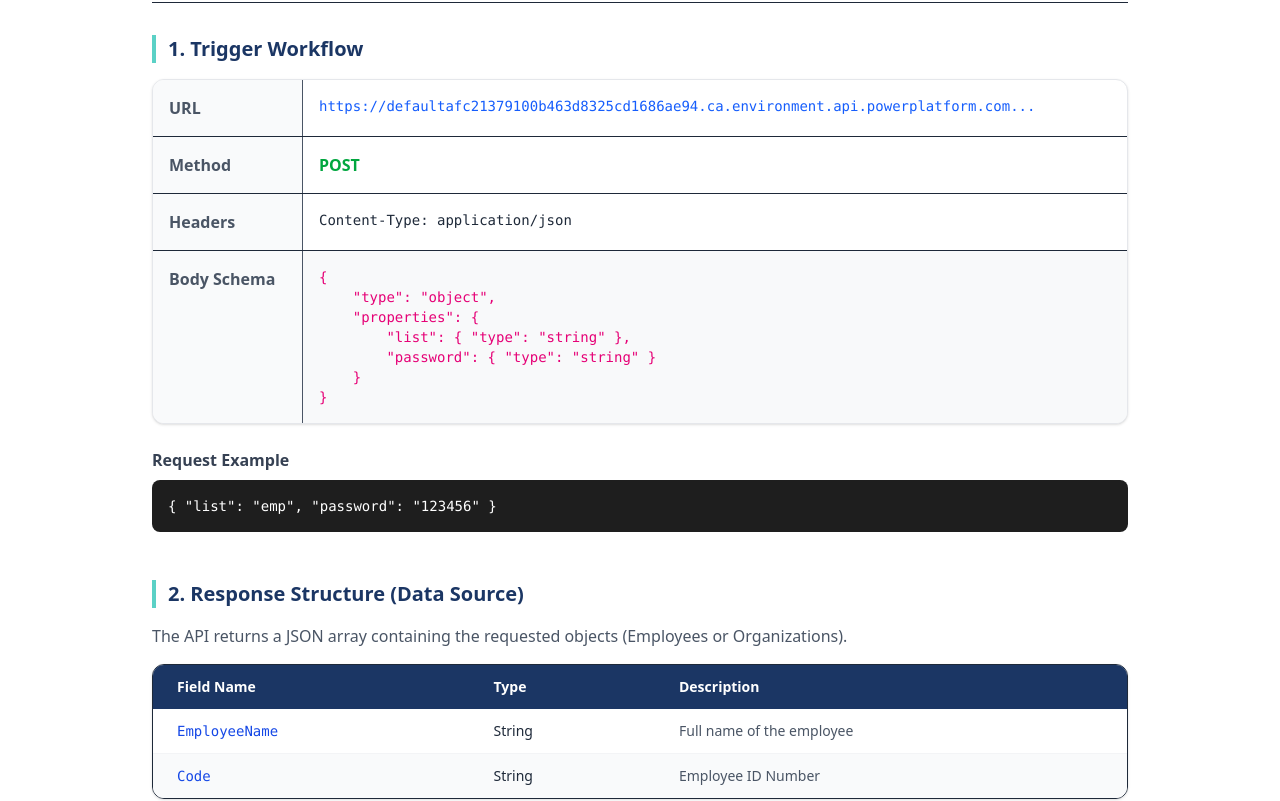
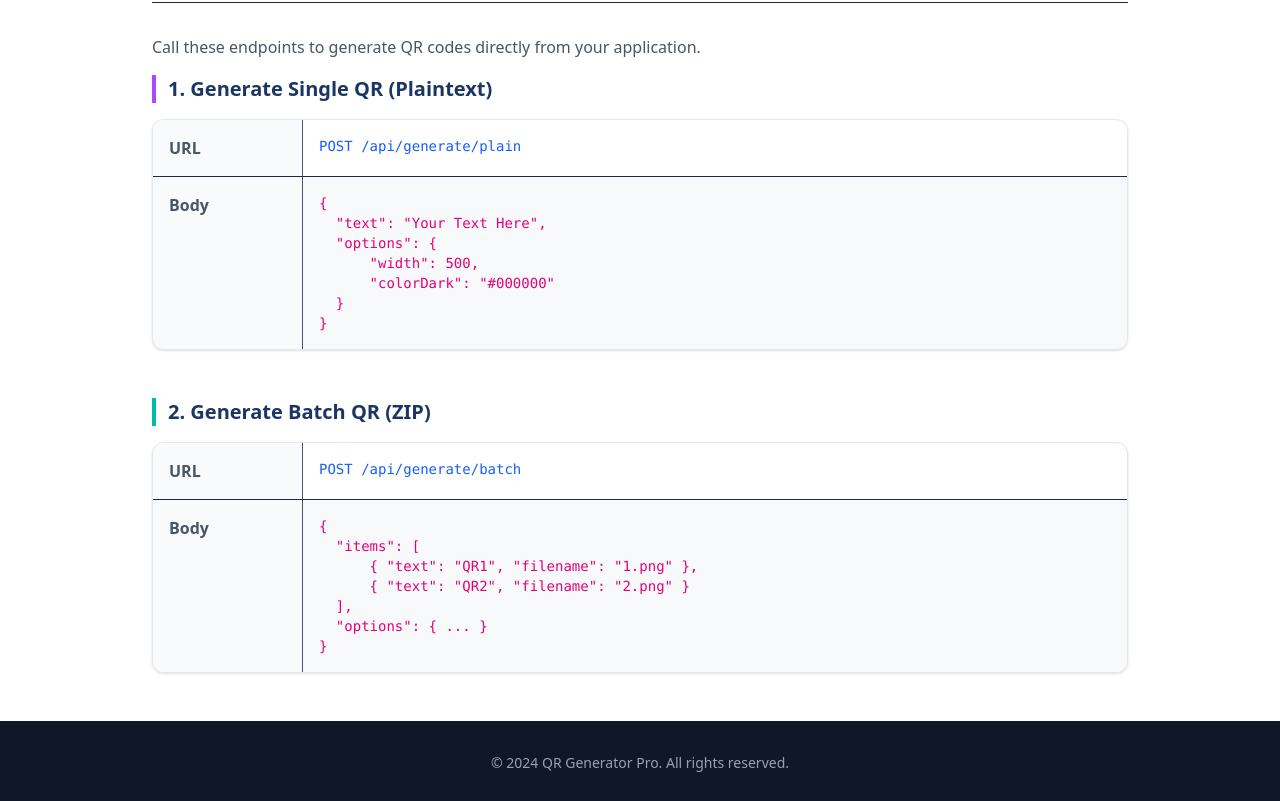
Before and after one commit to Rheinmir/qr-generator-module, a React (Vite) app: page /docs in a window 1280 px wide. Shown: the part 860-1661 px from the top of the page. Built offline with nearby package versions, Linux system fonts and the light colour scheme.

Commit message:
docs: remove deprecated HRM documentation and update API guide

```diff
--- a/src/pages/Landing.tsx
+++ b/src/pages/Landing.tsx
@@ -12,10 +12,10 @@ const Landing: React.FC = () => {
             <div className="bg-gradient-to-r from-[#1B3664] to-[#122342] text-white py-20 px-6">
                 <div className="max-w-5xl mx-auto flex flex-col items-center text-center">
                     <h1 className="text-4xl md:text-5xl font-bold mb-6 tracking-tight">
-                        E-Learning HRM Integration
+                        QR Generator Pro API
                     </h1>
                     <p className="text-lg md:text-xl text-gray-300 max-w-2xl mb-10">
-                        Powerful QR & Barcode generation API for seamless integration with your HRM systems.
+                        Professional QR & Barcode generation API for seamless integration with your applications.
                         <br />
                         Supports <span className="text-[#5BD1C6] font-medium">Plaintext</span> and <span className="text-[#5BD1C6] font-medium">Batch</span> modes.
                     </p>
@@ -71,98 +71,12 @@ const Landing: React.FC = () => {
 
                 <div className="space-y-12">
 
-                    {/* Endpoint 1 */}
-                    <section>
-                        <h3 className="text-xl font-semibold text-[#1B3664] border-l-4 border-[#5BD1C6] pl-3 mb-4">
-                            1. Trigger Workflow
-                        </h3>
-                        <div className="bg-white rounded-xl shadow-sm border border-gray-200 overflow-hidden">
-                            <div className="grid grid-cols-1 md:grid-cols-[150px_1fr] divide-y md:divide-y-0 md:divide-x border-b">
-                                <div className="p-4 bg-gray-50 font-semibold text-gray-600 flex items-center">URL</div>
-                                <div className="p-4 font-mono text-sm break-all text-blue-600">
-                                    https://defaultafc21379100b463d8325cd1686ae94.ca.environment.api.powerplatform.com...
-                                </div>
-                            </div>
-                            <div className="grid grid-cols-1 md:grid-cols-[150px_1fr] divide-y md:divide-y-0 md:divide-x border-b">
-                                <div className="p-4 bg-gray-50 font-semibold text-gray-600 flex items-center">Method</div>
-                                <div className="p-4 font-bold text-green-600">POST</div>
-                            </div>
-                            <div className="grid grid-cols-1 md:grid-cols-[150px_1fr] divide-y md:divide-y-0 md:divide-x border-b">
-                                <div className="p-4 bg-gray-50 font-semibold text-gray-600 flex items-center">Headers</div>
-                                <div className="p-4 font-mono text-sm">Content-Type: application/json</div>
-                            </div>
-                            <div className="grid grid-cols-1 md:grid-cols-[150px_1fr] divide-y md:divide-y-0 md:divide-x">
-                                <div className="p-4 bg-gray-50 font-semibold text-gray-600">Body Schema</div>
-                                <div className="p-4 bg-[#f8f9fa] overflow-x-auto">
-                                    <pre className="text-sm text-pink-600 font-mono">
-{`{
-    "type": "object",
-    "properties": {
-        "list": { "type": "string" },
-        "password": { "type": "string" }
-    }
-}`}
-                                    </pre>
-                                </div>
-                            </div>
-                        </div>
-
-                        <div className="mt-6">
-                            <h4 className="font-semibold text-gray-700 mb-2">Request Example</h4>
-                            <div className="bg-[#1e1e1e] text-white p-4 rounded-lg font-mono text-sm overflow-x-auto">
-{`{
-  "list": "emp",
-  "password": "123456"
-}`}
-                            </div>
-                        </div>
-                    </section>
-
-                    {/* Endpoint 2 / Response Info */}
-                    <section>
-                         <h3 className="text-xl font-semibold text-[#1B3664] border-l-4 border-[#5BD1C6] pl-3 mb-4">
-                            2. Response Structure (Data Source)
-                        </h3>
-                        <p className="text-gray-600 mb-4">
-                            The API returns a JSON array containing the requested objects (Employees or Organizations).
-                        </p>
-
-                        <div className="overflow-x-auto border rounded-xl shadow-sm">
-                            <table className="w-full text-sm text-left">
-                                <thead className="bg-[#1B3664] text-white">
-                                    <tr>
-                                        <th className="px-6 py-3">Field Name</th>
-                                        <th className="px-6 py-3">Type</th>
-                                        <th className="px-6 py-3">Description</th>
-                                    </tr>
-                                </thead>
-                                <tbody className="divide-y divide-gray-100">
-                                    <tr className="bg-white hover:bg-gray-50">
-                                        <td className="px-6 py-3 font-mono text-blue-700">EmployeeName</td>
-                                        <td className="px-6 py-3">String</td>
-                                        <td className="px-6 py-3 text-gray-600">Full name of the employee</td>
-                                    </tr>
-                                    <tr className="bg-gray-50 hover:bg-gray-100">
-                                        <td className="px-6 py-3 font-mono text-blue-700">Code</td>
-                                        <td className="px-6 py-3">String</td>
-                                        <td className="px-6 py-3 text-gray-600">Employee ID Number</td>
-                                    </tr>
-                                </tbody>
-                            </table>
-                        </div>
-                    </section>
-
-                    {/* Local API Types */}
-                    <div className="flex items-center gap-3 mt-16 mb-8 border-b pb-4">
-                        <Terminal className="w-8 h-8 text-[#1B3664]" />
-                        <h2 className="text-3xl font-bold text-[#1B3664]">QR Generator API</h2>
-                    </div>
                     <p className="mb-4 text-gray-600">Call these endpoints to generate QR codes directly from your application.</p>
 
-                    {/* Endpoint 3: QR Gen Plain */}
+                    {/* Endpoint 1: QR Gen Plain */}
                     <section>
                         <h3 className="text-xl font-semibold text-[#1B3664] border-l-4 border-purple-500 pl-3 mb-4">
-                            3. Generate Single QR (Plaintext)
+                            1. Generate Single QR (Plaintext)
                         </h3>
                         <div className="bg-white rounded-xl shadow-sm border border-gray-200 overflow-hidden">
                              <div className="grid grid-cols-1 md:grid-cols-[150px_1fr] divide-y md:divide-y-0 md:divide-x border-b">
@@ -188,10 +102,10 @@ const Landing: React.FC = () => {
                         </div>
                     </section>
 
-                    {/* Endpoint 4: Batch */}
+                    {/* Endpoint 2: Batch */}
                     <section className="mt-8">
                         <h3 className="text-xl font-semibold text-[#1B3664] border-l-4 border-teal-500 pl-3 mb-4">
-                            4. Generate Batch QR (ZIP)
+                            2. Generate Batch QR (ZIP)
                         </h3>
                         <div className="bg-white rounded-xl shadow-sm border border-gray-200 overflow-hidden">
                              <div className="grid grid-cols-1 md:grid-cols-[150px_1fr] divide-y md:divide-y-0 md:divide-x border-b">
@@ -222,7 +136,7 @@ const Landing: React.FC = () => {
 
             {/* Footer */}
             <footer className="bg-gray-900 text-gray-400 py-8 text-center text-sm">
-                <p>&copy; 2024 Coteccons. All rights reserved.</p>
+                <p>&copy; 2024 QR Generator Pro. All rights reserved.</p>
             </footer>
         </div>
     );
```
